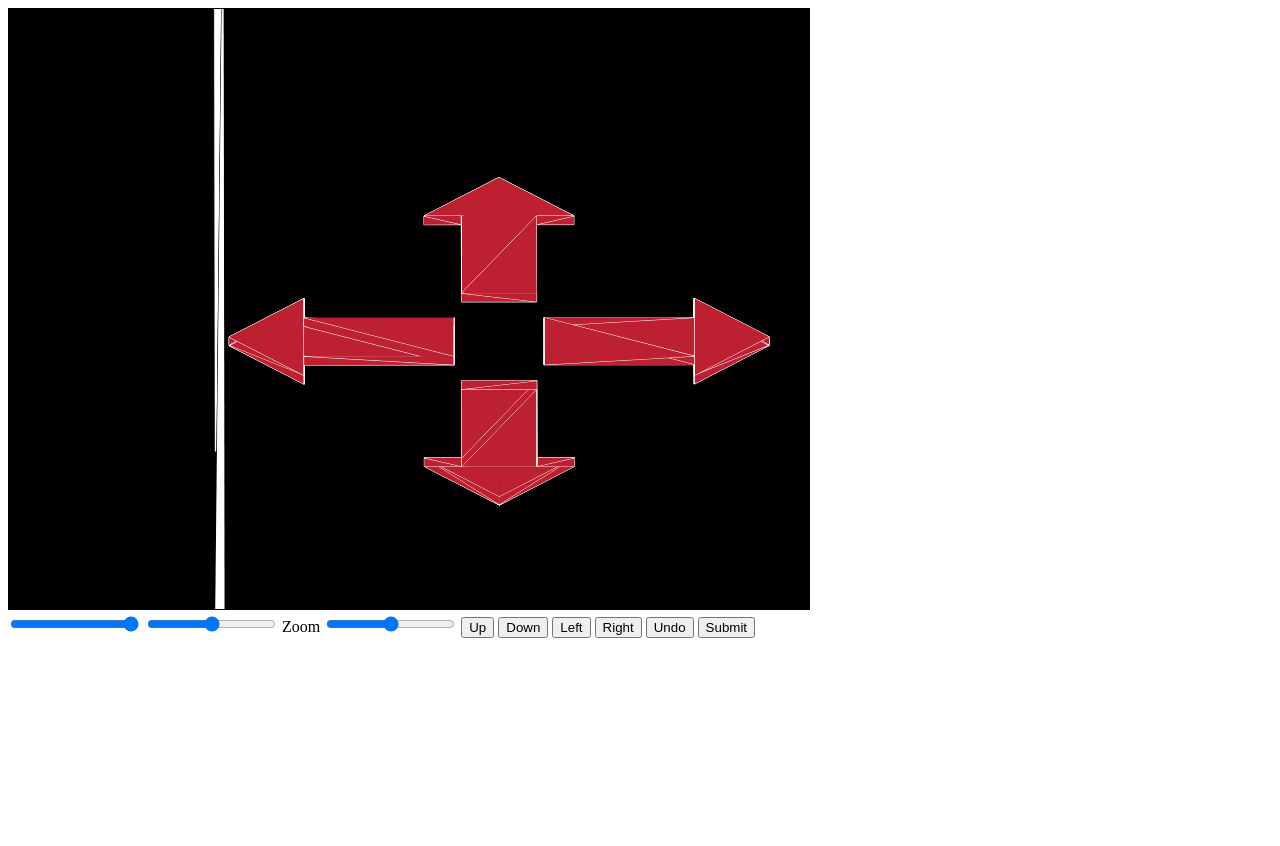
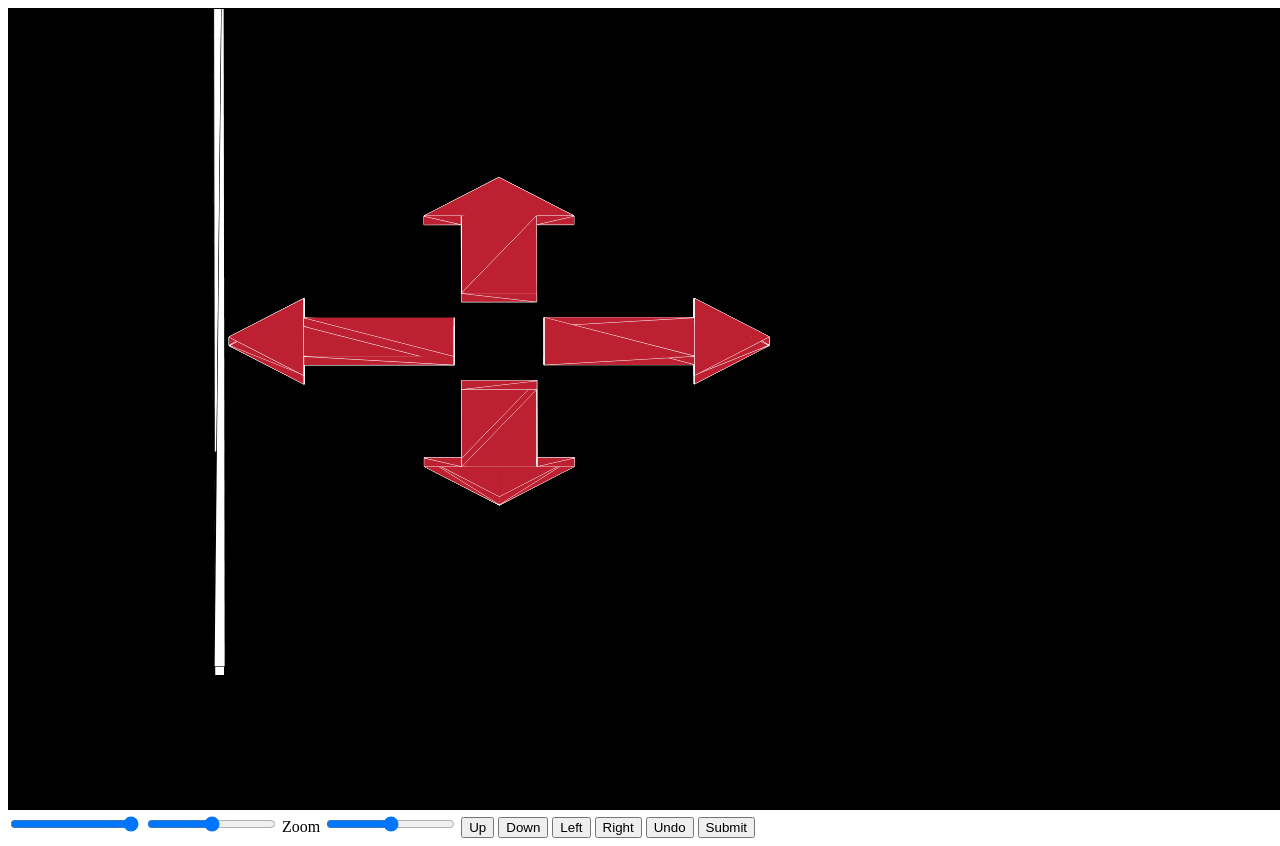
Before and after one commit to Enlight-UW/Robot-Interface, a website: page views/arrows.html in a window 1280 px wide. Before the commit the page ends 800 px from the top, so only its background shows below. Drawn offline with Linux system fonts and the light colour scheme.

Commit message:
made canvas scale

```diff
--- a/views/arrows.html
+++ b/views/arrows.html
@@ -9,7 +9,7 @@
     -- might take a while
     -->
   <canvas id="myCanvas"
-	   width="800" height="600"
+
 	   style="border:1px solid #000;">
   </canvas>
     <br/>
@@ -86,6 +86,8 @@ function undoQueueMove() {
 
 function setup() {
   var canvas = document.getElementById('myCanvas');
+  canvas.width = window.innerWidth;
+  canvas.height = window.innerHeight;
   var context = canvas.getContext('2d');
   var m4 = twgl.m4;
 
```
